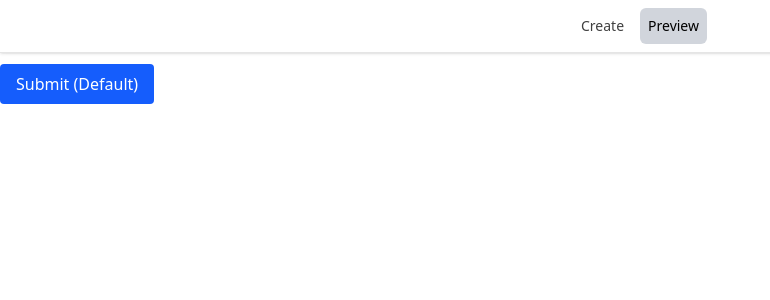
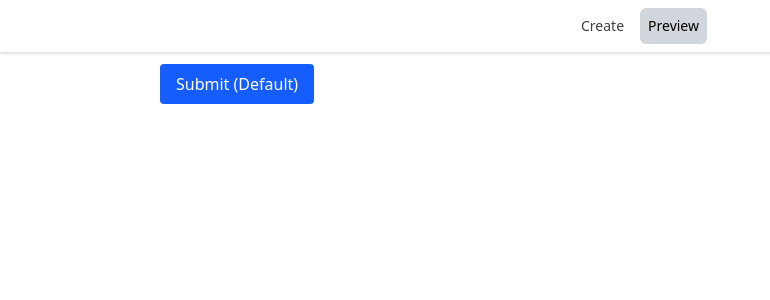
Before and after one commit to JungCode/Drag-Drop-Enosta, a React (Vite) app: page /preview in a window 1280 px wide. Shown: the top 300 px of the page, without its empty margins (0-770 px from the left). Built offline with nearby package versions, Linux system fonts and the light colour scheme.

Commit message:
fix: padding preview page

```diff
--- a/src/pages/Preview.tsx
+++ b/src/pages/Preview.tsx
@@ -2,7 +2,7 @@ import FormPreview from "../modules/PreviewForm/components/PreviewForm";
 
 const Preview = () => {
   return (
-    <div className="m-16 max-w-7xl mx-auto">
+    <div className="m-16 max-w-7xl mx-auto px-40">
       <FormPreview />
     </div>
   );
```
